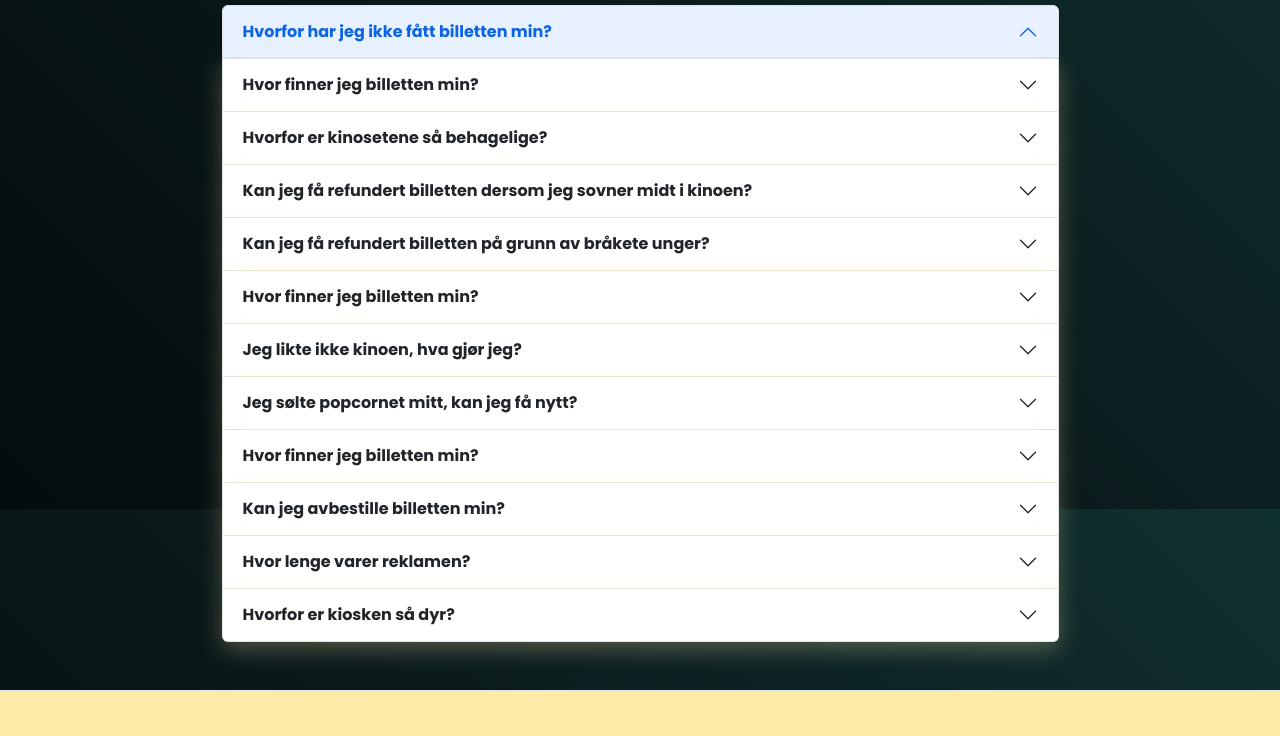
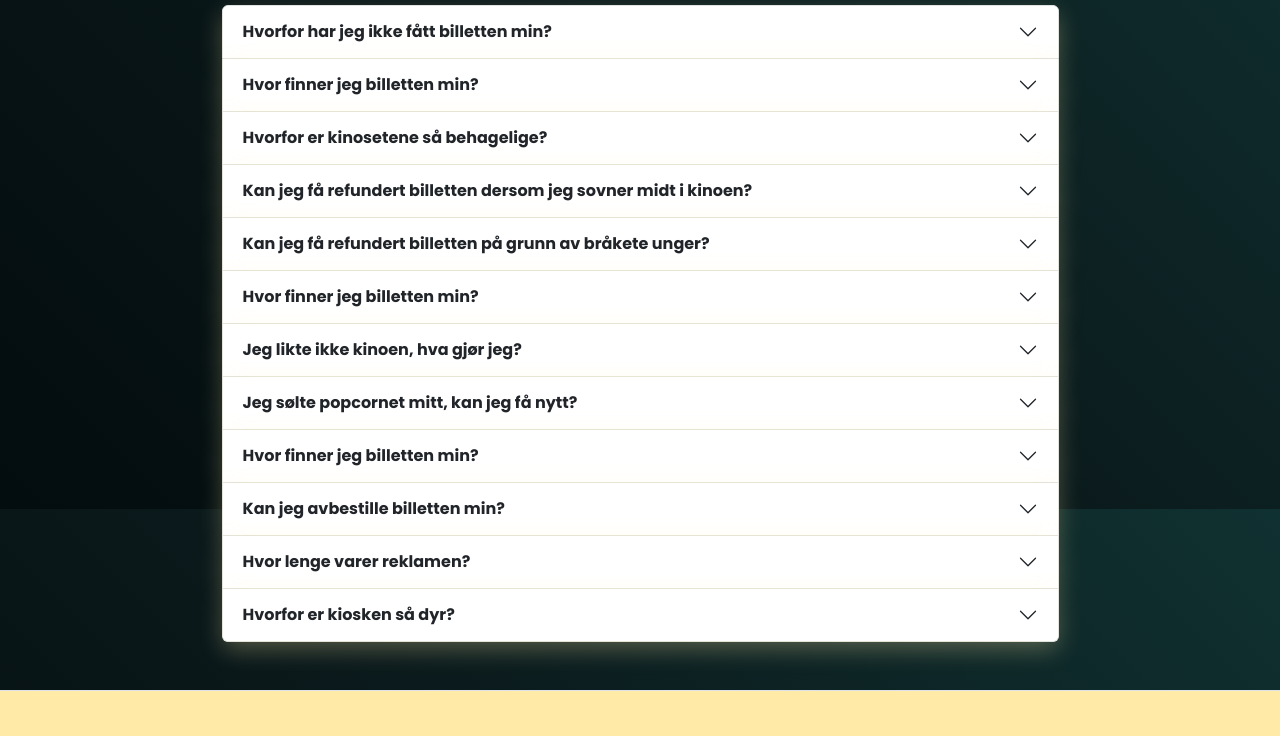
Before and after one commit to haraldeskeland/Kino-skoleprosjekt, a plain HTML site: page src/main/resources/static/FAQ.html in a window 1280 px wide. Shown: the part 291-1027 px from the top of the page. Drawn offline with nearby package versions, Linux system fonts and the light colour scheme.

Commit message:
Fikset bug på accordionknapp ved refresh.

```diff
--- a/src/main/resources/static/FAQ.html
+++ b/src/main/resources/static/FAQ.html
@@ -57,14 +57,14 @@
 </nav>
 
 <!-- ACCORDION -->
-<!-- Div som sentrerer med bootstrap -->
+<!-- Div som sentrerer med bootstrap. -->
 <div class="container d-flex justify-content-center align-items-center flex-column vw-100 mt-5 pt-5">
   <h1 class="mt-5 p-5">Ofte stilte spørsmål</h1>
 <!-- Hentet fra https://getbootstrap.com/docs/5.3/components/accordion/ -->
   <div class="accordion w-75" id="accordionExample">
     <div class="accordion-item">
       <h2 class="accordion-header" id="headingOne">
-        <button class="accordion-button" type="button" data-bs-toggle="collapse" data-bs-target="#collapseOne" aria-expanded="true" aria-controls="collapseOne">
+        <button class="accordion-button collapsed" type="button" data-bs-toggle="collapse" data-bs-target="#collapseOne" aria-expanded="true" aria-controls="collapseOne">
           Hvorfor har jeg ikke fått billetten min?
         </button>
       </h2>
```
Also changed, not shown: src/main/resources/static/Program.html (+1 -1 lines).
